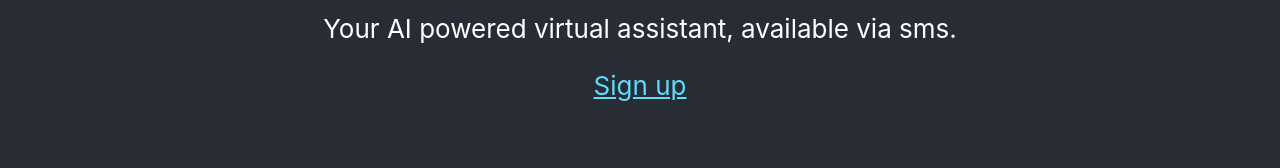
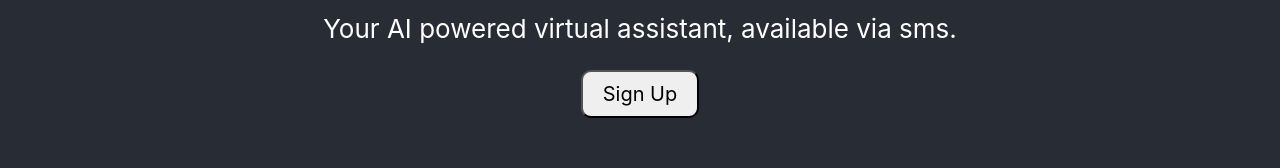
Before and after one commit to hhirshland/smartqsms-website, a React (Create React App) app: page / in a window 1280 px wide. Shown: the part 146-314 px from the top of the page. Built offline with nearby package versions, Linux system fonts and the light colour scheme.

Commit message:
Update App.js

```diff
--- a/src/App.js
+++ b/src/App.js
@@ -1,5 +1,7 @@
 import logo from "./logo.svg";
 import "./App.css";
+import { CardGrid } from "./Components/CardGrid/CardGrid";
+import { UseCasesModule } from "./Components/UseCasesModule/UseCasesModule";
 
 function App() {
   return (
@@ -9,15 +11,16 @@ function App() {
           <b>SmartQ SMS Bot</b>
         </h1>
         <p>Your AI powered virtual assistant, available via sms.</p>
-        <a
-          className="App-link"
-          href="https://buy.stripe.com/3cs5kV9uW39N1s4288"
-          target="_blank"
-          rel="noopener noreferrer"
+        <button
+          className="Signup-Button"
+          onClick={() =>
+            (window.location.href = "https://buy.stripe.com/3cs5kV9uW39N1s4288")
+          }
         >
-          Sign up
-        </a>
+          Sign Up
+        </button>
       </header>
+      <UseCasesModule />
     </div>
   );
 }
```
